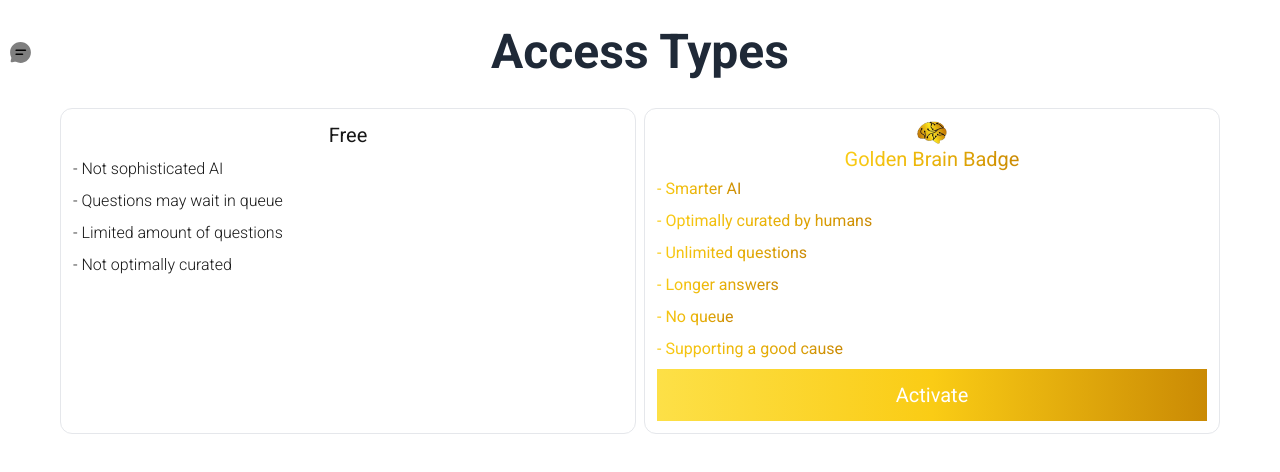
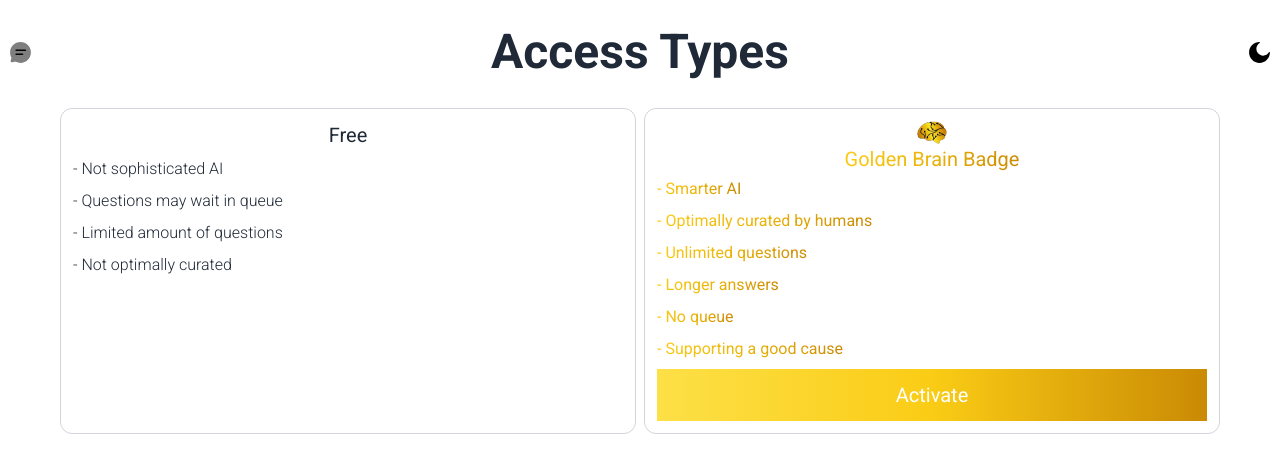
Before and after one commit to etemiz/concur, a Next.js app: page /payment in a window 1280 px wide. Shown: the top 472 px of the page. Built offline with nearby package versions, Linux system fonts and the light colour scheme.

Commit message:
added dark mode and light mode toggle

```diff
--- a/app/(chat)/mylayout.js
+++ b/app/(chat)/mylayout.js
@@ -43,6 +43,7 @@ import {
   getAiCanHalucinateMessageFromLocalStorage,
   saveAiCanHalucinateMessageToLocalStorage,
 } from "../helpers/localStorageHelper";
+import ToggleThemeButton from "../components/ToggleThemeButton";
 
 let pk_other =
   "npub1chadadwep45t4l7xx9z45p72xsxv7833zyy4tctdgh44lpc50nvsrjex2m";
@@ -532,7 +533,7 @@ export default function MyLayout() {
                 <span>
                   <BrainSvg />
                 </span>
-                <span className="ml-2">{"Pick a Brain"}</span>
+                <span className="ml-2 text-black dark:text-white">{"Pick a Brain"}</span>
               </div>
             </div>
           </div>
@@ -555,6 +556,7 @@ export default function MyLayout() {
           >
             <AboutIcon />
           </Link>
+          <ToggleThemeButton />
           <div
             onClick={handleNewChatIconClick}
             className="p-2 my-1 mr-2 rounded-full hover:bg-gray-200 dark:hover:bg-gray-700 transition-colors duration-200 cursor-pointer"
--- a/app/(common)/layout.js
+++ b/app/(common)/layout.js
@@ -2,7 +2,8 @@ import localFont from "next/font/local";
 import "../globals.css";
 import { Roboto } from "next/font/google";
 import { Toaster } from "react-hot-toast";
-import { Analytics } from "@vercel/analytics/react"
+import { Analytics } from "@vercel/analytics/react";
+import ThemeWrapper from "../components/ThemeWrapper";
 
 const roboto = Roboto({
   subsets: ["latin"],
@@ -23,12 +24,14 @@ const geistMono = localFont({
 
 export const metadata = {
   title: "Pick a Brain",
-  description: "Making more helpful, human oriented, high privacy AI as part of symbiotic intelligence vision that will align AI with humans in a better way.",
+  description:
+    "Making more helpful, human oriented, high privacy AI as part of symbiotic intelligence vision that will align AI with humans in a better way.",
 };
 
 export default function RootLayout({ children }) {
   return (
     <html lang="en">
+      <ThemeWrapper>
         <body
           className={`${roboto.variable} ${geistSans.variable} ${geistMono.variable} antialiased bg-white dark:bg-gray-900`}
         >
@@ -36,6 +39,7 @@ export default function RootLayout({ children }) {
           <Toaster />
           <Analytics />
         </body>
+      </ThemeWrapper>
     </html>
   );
 }
--- a/app/(common)/payment/page.js
+++ b/app/(common)/payment/page.js
@@ -1,7 +1,8 @@
+"use client";
 import React from "react";
 import Link from "next/link";
 import GoldenText from "../../components/GoldenText";
-
+import ToggleThemeButton from "@/app/components/ToggleThemeButton";
 const Payment = () => {
   return (
     <div className="w-full px-2 font-roboto">
@@ -32,12 +33,16 @@ const Payment = () => {
         <h1 className="font-roboto py-7 text-3xl sm:text-3xl md:text-4xl lg:text-5xl xl:text-5xl font-bold text-center text-gray-800 dark:text-gray-300">
           Access Types
         </h1>
-        <div className="h-[25px] w-[25px]"></div>
+        <div className="h-[25px] w-[25px]">
+          <ToggleThemeButton />
+        </div>
       </div>
       <div className="flex justify-center">
-        <div className="bg-white/70 dark:bg-black/20 rounded-xl border dark:border-gray-600 p-2 w-full m-1 max-w-xl">
+        <div className="bg-white/70 dark:bg-black/20 rounded-xl border border-gray-300 dark:border-gray-600 p-2 w-full m-1 max-w-xl text-gray-800 dark:text-white">
           <div className="p-1 text-xl text-center">Free</div>
-          <div className="p-1 font-roboto font-light">- Not sophisticated AI</div>
+          <div className="p-1 font-roboto font-light">
+            - Not sophisticated AI
+          </div>
           <div className="p-1 font-roboto font-light">
             - Questions may wait in queue
           </div>
@@ -48,7 +53,7 @@ const Payment = () => {
             - Not optimally curated
           </div>
         </div>
-        <div className="bg-white/70 dark:bg-black/20 rounded-xl border dark:border-gray-600 p-2 w-full m-1 max-w-xl">
+        <div className="bg-white/70 dark:bg-black/20 rounded-xl border border-gray-300 dark:border-gray-600 p-2 w-full m-1 max-w-xl">
           <div className="w-full flex items-center justify-center mt-1">
             <img
               src={"/goldenBrain.png"}
--- /dev/null
+++ b/app/components/ThemeWrapper.js
@@ -0,0 +1,7 @@
+"use client";
+import { ThemeContextProvider } from "../contexts/themeContext";
+const ThemeWrapper = ({ children }) => {
+  return <ThemeContextProvider>{children}</ThemeContextProvider>;
+};
+
+export default ThemeWrapper;
--- /dev/null
+++ b/app/components/ToggleThemeButton.js
@@ -0,0 +1,16 @@
+import React from "react";
+import SunIcon from "../svgs/SunIcon";
+import MoonIcon from "../svgs/MoonIcon";
+import { ThemeContext } from "../contexts/themeContext";
+import { useContext } from "react";
+const ToggleThemeButton = () => {
+  const { theme, toggleTheme } = useContext(ThemeContext);
+
+  return (
+    <div onClick={toggleTheme}>
+      {theme == "dark" ? <SunIcon /> : <MoonIcon />}
+    </div>
+  );
+};
+
+export default ToggleThemeButton;
--- /dev/null
+++ b/app/contexts/themeContext.js
@@ -0,0 +1,57 @@
+import { createContext, useState, useEffect } from "react";
+
+const ThemeContext = createContext(null);
+
+const ThemeContextProvider = ({ children }) => {
+  const initialTheme = () => {
+    if (!localStorage.getItem("theme")) {
+      const prefersDark = window.matchMedia(
+        "(prefers-color-scheme: dark)"
+      ).matches;
+      if (prefersDark) {
+        document.documentElement.classList.add("dark");
+        localStorage.setItem("theme", "dark");
+      } else {
+        document.documentElement.classList.remove("dark");
+        localStorage.setItem("theme", "light");
+      }
+    }
+  };
+
+  const [theme, setTheme] = useState(initialTheme());
+  useEffect(() => {
+    const savedTheme = localStorage.getItem("theme");
+    if (savedTheme === "dark") {
+      document.documentElement.classList.add("dark");
+      setTheme("dark");
+    } else {
+      document.documentElement.classList.remove("dark");
+      setTheme("light");
+    }
+  }, []);
+
+  const toggleTheme = () => {
+    if (theme === "dark") {
+      document.documentElement.classList.remove("dark");
+      localStorage.setItem("theme", "light");
+      setTheme("light");
+    } else {
+      document.documentElement.classList.add("dark");
+      localStorage.setItem("theme", "dark");
+      setTheme("dark");
+    }
+  };
+
+  return (
+    <ThemeContext.Provider
+      value={{
+        theme,
+        toggleTheme,
+      }}
+    >
+      {children}
+    </ThemeContext.Provider>
+  );
+};
+
+export { ThemeContext, ThemeContextProvider };
--- /dev/null
+++ b/app/svgs/MoonIcon.js
@@ -0,0 +1,21 @@
+import React from "react";
+
+const MoonIcon = () => {
+  return (
+    <svg
+      xmlns="http://www.w3.org/2000/svg"
+      width="25px"
+      height="25px"
+      viewBox="0 0 24 24"
+      fill="none"
+      className="text-black dark:text-white"
+    >
+      <path
+        d="M12 22C17.5228 22 22 17.5228 22 12C22 11.5373 21.3065 11.4608 21.0672 11.8568C19.9289 13.7406 17.8615 15 15.5 15C11.9101 15 9 12.0899 9 8.5C9 6.13845 10.2594 4.07105 12.1432 2.93276C12.5392 2.69347 12.4627 2 12 2C6.47715 2 2 6.47715 2 12C2 17.5228 6.47715 22 12 22Z"
+        fill="currentColor"
+      />
+    </svg>
+  );
+};
+
+export default MoonIcon;
--- /dev/null
+++ b/app/svgs/SunIcon.js
@@ -0,0 +1,43 @@
+const SunIcon = () => {
+  return (
+    <svg
+      xmlns="http://www.w3.org/2000/svg"
+      width="25px"
+      height="25px"
+      viewBox="0 0 24 24"
+      className="text-black dark:text-white"
+      fill="none"
+    >
+      <path
+        d="M18 12C18 15.3137 15.3137 18 12 18C8.68629 18 6 15.3137 6 12C6 8.68629 8.68629 6 12 6C15.3137 6 18 8.68629 18 12Z"
+        fill="currentColor"
+      />
+      <path
+        fill-rule="evenodd"
+        clip-rule="evenodd"
+        d="M12 1.25C12.4142 1.25 12.75 1.58579 12.75 2V3C12.75 3.41421 12.4142 3.75 12 3.75C11.5858 3.75 11.25 3.41421 11.25 3V2C11.25 1.58579 11.5858 1.25 12 1.25ZM1.25 12C1.25 11.5858 1.58579 11.25 2 11.25H3C3.41421 11.25 3.75 11.5858 3.75 12C3.75 12.4142 3.41421 12.75 3 12.75H2C1.58579 12.75 1.25 12.4142 1.25 12ZM20.25 12C20.25 11.5858 20.5858 11.25 21 11.25H22C22.4142 11.25 22.75 11.5858 22.75 12C22.75 12.4142 22.4142 12.75 22 12.75H21C20.5858 12.75 20.25 12.4142 20.25 12ZM12 20.25C12.4142 20.25 12.75 20.5858 12.75 21V22C12.75 22.4142 12.4142 22.75 12 22.75C11.5858 22.75 11.25 22.4142 11.25 22V21C11.25 20.5858 11.5858 20.25 12 20.25Z"
+        fill="currentColor"
+      />
+      <g opacity="0.5">
+        <path
+          d="M4.39838 4.39838C4.69127 4.10549 5.16615 4.10549 5.45904 4.39838L5.85188 4.79122C6.14477 5.08411 6.14477 5.55898 5.85188 5.85188C5.55898 6.14477 5.08411 6.14477 4.79122 5.85188L4.39838 5.45904C4.10549 5.16615 4.10549 4.69127 4.39838 4.39838Z"
+          fill="currentColor"
+        />
+        <path
+          d="M19.6009 4.39864C19.8938 4.69153 19.8938 5.16641 19.6009 5.4593L19.2081 5.85214C18.9152 6.14503 18.4403 6.14503 18.1474 5.85214C17.8545 5.55924 17.8545 5.08437 18.1474 4.79148L18.5402 4.39864C18.8331 4.10575 19.308 4.10575 19.6009 4.39864Z"
+          fill="currentColor"
+        />
+        <path
+          d="M18.1474 18.1474C18.4403 17.8545 18.9152 17.8545 19.2081 18.1474L19.6009 18.5402C19.8938 18.8331 19.8938 19.308 19.6009 19.6009C19.308 19.8938 18.8331 19.8938 18.5402 19.6009L18.1474 19.2081C17.8545 18.9152 17.8545 18.4403 18.1474 18.1474Z"
+          fill="currentColor"
+        />
+        <path
+          d="M5.85188 18.1477C6.14477 18.4406 6.14477 18.9154 5.85188 19.2083L5.45904 19.6012C5.16615 19.8941 4.69127 19.8941 4.39838 19.6012C4.10549 19.3083 4.10549 18.8334 4.39838 18.5405L4.79122 18.1477C5.08411 17.8548 5.55898 17.8548 5.85188 18.1477Z"
+          fill="currentColor"
+        />
+      </g>
+    </svg>
+  );
+};
+
+export default SunIcon;
--- a/tailwind.config.js
+++ b/tailwind.config.js
@@ -5,6 +5,7 @@ module.exports = {
     "./components/**/*.{js,ts,jsx,tsx,mdx}",
     "./app/**/*.{js,ts,jsx,tsx,mdx}",
   ],
+  darkMode: 'class',
   theme: {
     extend: {
       colors: {
```
Also changed, not shown: app/(chat)/layout.js (+11 -9 lines), app/(common)/about/page.js (+44 -29 lines). Lines whose indentation alone changed are shown as unchanged.
